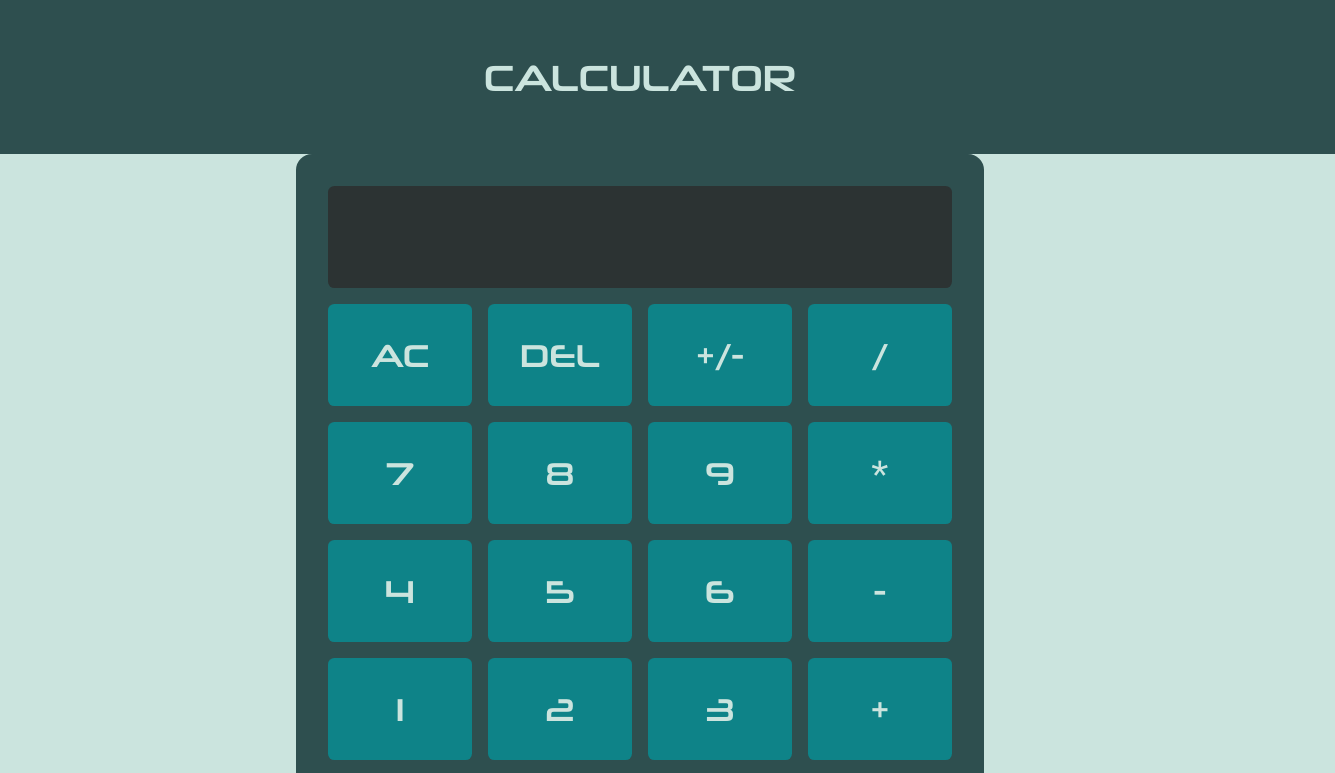
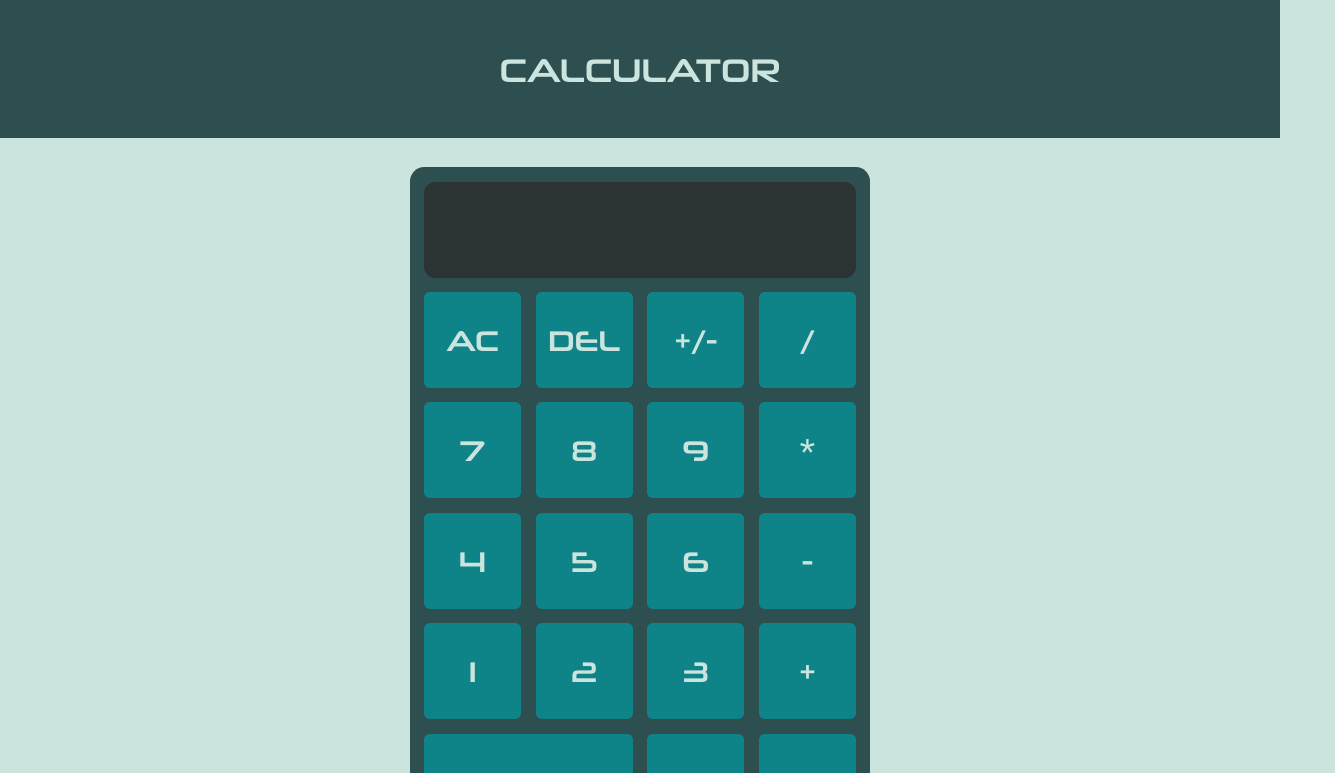
Before and after one commit to Rapolss/Calculator, a plain HTML site: page index.html in a window 1280 px wide. Both pictures are taken after a click on the button "AC". Shown: the top 773 px of the page, 1335 px wide, since content can reach past the window. Drawn offline with Linux system fonts and the light colour scheme.

Commit message:
adjusted the CSS Styling and fixed viewing issues

```diff
--- a/index.html
+++ b/index.html
@@ -1,15 +1,16 @@
 <!DOCTYPE html>
 <head>
     <meta charset="UTF-8">
-        <link rel="stylesheet" href="style.css">
-        <title>Calculator</title>
+    <link rel="stylesheet" href="style.css">
+    <title>Calculator</title>
+    <meta name="viewport" content="width=device-width, initial-scale=1">
 </head>
 
 <body>
     <div class="header">CALCULATOR</div>
     <div class ="main">
         <div class="screen">
-            <div class = "input result"></div>
+            <div class = "input result">Hello!</div>
         </div>
         <button class ="manipulation" data-set="AC">AC</button>
         <button class ="manipulation" data-set="DEL">DEL</button>
--- a/main.js
+++ b/main.js
@@ -24,10 +24,18 @@ operators.forEach(operator => operator.addEventListener('click', Operation));
 manipulations.forEach(manipulation => manipulation.addEventListener('click',Manips));
 equal.addEventListener ('click',Equal);
 
+numbers.forEach(number => number.addEventListener('transitionend', removeTransition));
+operators.forEach(operator => operator.addEventListener('transitionend', removeTransition));
+manipulations.forEach(manipulation => manipulation.addEventListener('transitionend',removeTransition));
+equal.addEventListener ('transitionend',removeTransition);
+
 
 
 //functions
-
+function removeTransition(e){ //functions that calls e
+    if(e.propertyName !== 'transform') return; //does not continue function if the property name isnt transform
+    this.classList.remove('playing'); // removes the transition and resets it
+}
 
 function Manips(){
     if (this.dataset.set == '.'){
@@ -55,8 +63,7 @@ function Manips(){
         inputOut = inputAr.join("");
     lowDisp.innerHTML = (`${inputOut}`);
     }
-
-
+    this.classList.add('playing');
 
 }
 
@@ -64,6 +71,7 @@ function Input (){
     inputAr.push(this.dataset.set);
     inputOut = inputAr.join("");
     lowDisp.innerHTML = (`${inputOut}`);
+    this.classList.add('playing');
 }
 
 function Operation(){
@@ -75,6 +83,7 @@ function Operation(){
     }
     inputAr= [];
     decimal.disabled = false;
+    this.classList.add('playing');
 }
 
 function Equal(){
@@ -95,6 +104,6 @@ function Equal(){
     operation[2] =  "";
     lowDisp.innerHTML = (`${output}`);
     inputAr= [];
-
+    this.classList.add('playing');
     decimal.disabled = false;
 }
--- a/style.css
+++ b/style.css
@@ -23,25 +23,30 @@ body{
     background-color: #CBE4DE;
     display: flex;
     flex-direction: column;
-    align-items: center;
+    /* align-items: center; */
+    align-content: space-evenly;
     text-align: center;
-    justify-content: space-between;
+    justify-content: center;
     font-family: neuro;
     margin: 0;
     color: #CBE4DE;
     min-height: 100vh;
+    zoom: 90%;
 }
 
 .main{
     background-color: #2E4F4F;
-
+    align-self: center;
     display: grid;
     grid-template-columns: repeat(4, 1fr);
     grid-template-rows: repeat(6, 1fr);
     gap:1em;
     text-align: center;
-    padding:2em;
+    padding:1em;
     border-radius: 1em;
+    width: 30em;
+    height:45em;
+    margin: 2em;
 
 }
 
@@ -55,19 +60,17 @@ body{
     background-color: #2C3333;
     font-family: techno;
     border-radius: .4em;
+    text-align: right;
+    font-size: 2em;
     display: flex;
-    flex-direction: column;
-    gap: 1em;
-    text-align: right;
+    align-items: flex-end;
+    justify-content: flex-end;
 }
 
-.setup{
-    font-size: 1.5em;
-    padding:.2em;
-}
 .input{
     font-size: 3em;
-    padding: .2em
+    padding-right:.1em;
+
 }
 
 
@@ -77,12 +80,13 @@ body{
     display: flex;
     align-items: center;
     justify-content: center;
-    padding: 1em;
+
     font-size: 2em;
     border-radius: .2em;
     color: #CBE4DE;
     font-family: neuro;
     border: 0;
+    transition: all .06s ease;
 }
 
 [data-set="0"]{
@@ -94,7 +98,6 @@ body{
     padding: 1.5em;
     background-color: #2E4F4F;
     font-size:  2.3em;
-    width: 100vw;
 
 }
 
@@ -104,5 +107,12 @@ body{
     background-color: #2E4F4F;
     border-radius: 1em;
     margin: 1em;
-    width: 95vw;
+
 }
+
+
+.playing {
+    transform: scale(.9);
+    border-color: #40ffef;
+    box-shadow: 0 0 1rem #40ffef;
+  }
```
